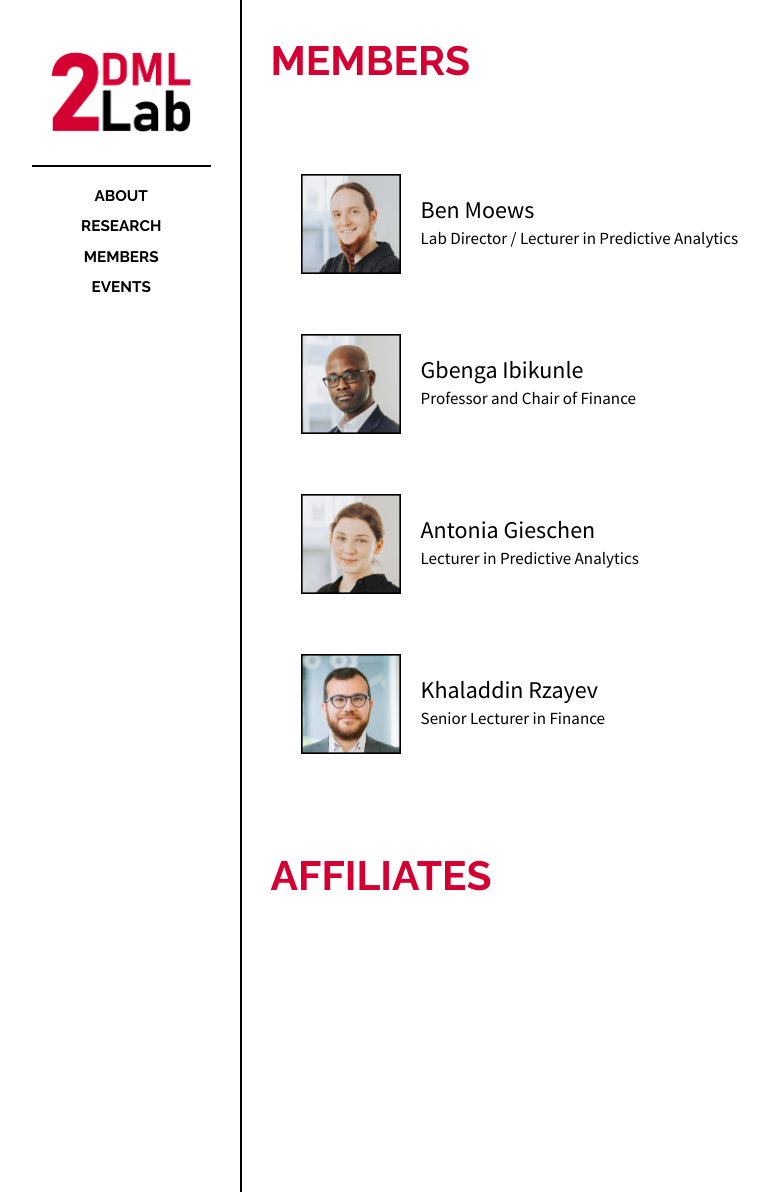
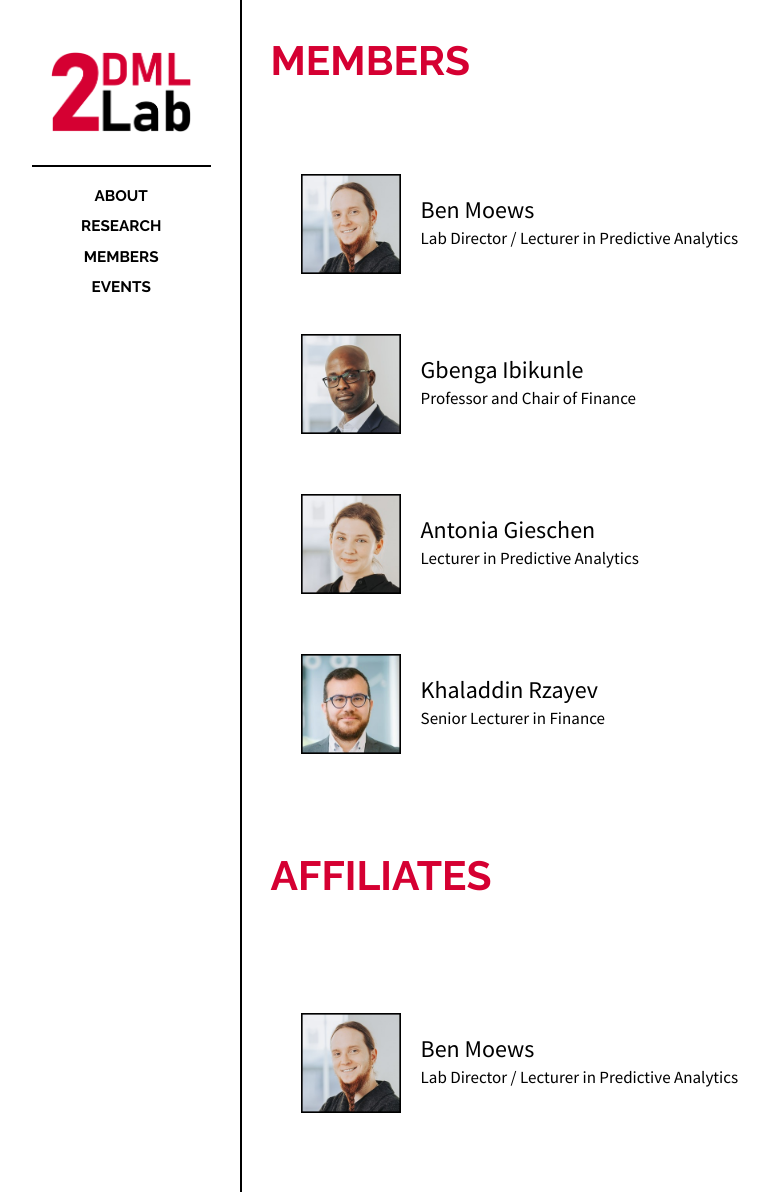
Before and after one commit to 2dml-lab/2dml-lab.github.io, a Jekyll site: the page built from _posts/2024-02-02-members.md, in a window 1280 px wide. Shown: the whole page, without its empty margins (118-887 px from the left). Built offline with Jekyll 4.4.1, drawn with Linux system fonts in a browser that asks for light colours.

Commit message:
Update 2024-02-02-members.md

```diff
--- a/_posts/2024-02-02-members.md
+++ b/_posts/2024-02-02-members.md
@@ -59,5 +59,16 @@ categories: posts
 
 <h1 id="title" style="color:#d50032;">Affiliates</h1>
 
+<br><br>
+
+<div class="card">
+  <img class="image" alt="profile image" src="/images/ben_m.png"/>
+  <div>
+    <div class="name"><a href="https://www.business-school.ed.ac.uk/staff/ben-moews" class="nounderline">Ben Moews</a></div>
+    <p class="" style="margin: 4px;"></p>
+    <div class="job">Lab Director / Lecturer in Predictive Analytics</div>
+  </div>
+</div>
+
 <br>
 <!--If you are interested in becoming a member or affiliated researcher, please contact the lab director.-->
```
